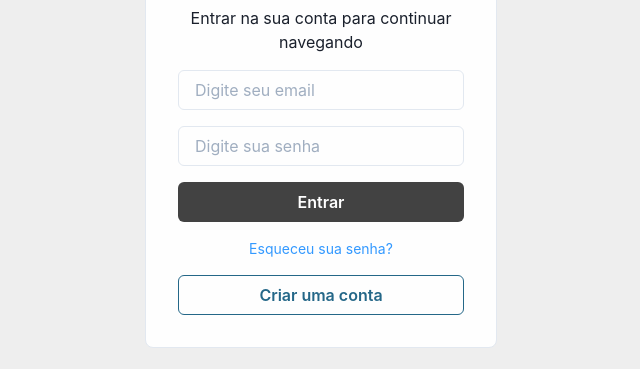
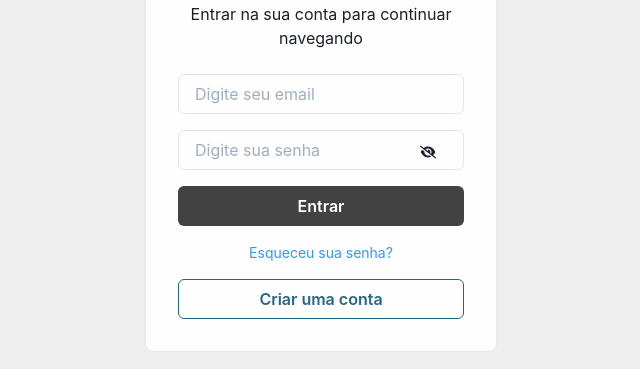
Before and after one commit to gabrielesnack/coruja-sports, a Next.js app: page /login in a window 1280 px wide. Shown: the part 300-669 px from the top of the page, without its empty margins (319-959 px from the left). Built offline with nearby package versions, Linux system fonts and the light colour scheme.

Commit message:
feat: login + field component

```diff
--- a/modules/authentication/components/loginForm/component.tsx
+++ b/modules/authentication/components/loginForm/component.tsx
@@ -1,11 +1,74 @@
-import { Button, Flex, Input, Link } from '@chakra-ui/react'
+import {
+  Button,
+  Flex,
+  FormControl,
+  FormControlProps,
+  Input,
+  Link,
+} from '@chakra-ui/react'
+import { yupResolver } from '@hookform/resolvers/yup'
+import { SubmitHandler, useForm } from 'react-hook-form'
+import { Field } from '../../../commons/components/field'
+import { InputPassword } from '../../../commons/components/inputPassword'
+import { useLogin } from '../../hooks/useLogin'
+import { LoginInputsType } from './inteface'
+import { schemaValidation } from './props'
 
 export const LoginForm = () => {
+  const {
+    register,
+    handleSubmit,
+    formState: { errors },
+  } = useForm<LoginInputsType>({
+    resolver: yupResolver(schemaValidation),
+  })
+
+  const { login, isLoading } = useLogin()
+
+  const onSubmit: SubmitHandler<LoginInputsType> = (data) => {
+    login(data)
+  }
+
   return (
-    <Flex w="100%" flexDirection="column" gap="4">
-      <Input placeholder="Digite seu email" size="md" />
-      <Input placeholder="Digite sua senha" size="md" />
-      <Button colorScheme="primary">Entrar</Button>
+    <Flex w="100%">
+      <FormControl
+        position="relative"
+        d="flex"
+        flexDir="column"
+        gap="4"
+        as="form"
+        onSubmit={handleSubmit(onSubmit)}
+        isDisabled={isLoading}
+      >
+        <Flex flexDir="column" gap="4">
+          <Field isInvalid={!!errors.email} errMsg={errors.email?.message}>
+            <Input
+              placeholder="Digite seu email"
+              size="md"
+              {...register('email')}
+            />
+          </Field>
+
+          <Field
+            isInvalid={!!errors.password}
+            errMsg={errors.password?.message}
+          >
+            <InputPassword
+              placeholder="Digite sua senha"
+              register={() => register('password')}
+            />
+          </Field>
+        </Flex>
+
+        <Flex flexDir="column" gap="4">
+          <Button
+            type="submit"
+            colorScheme="primary"
+            isDisabled={isLoading}
+            isLoading={isLoading}
+          >
+            Entrar
+          </Button>
 
           <Flex w="100%" justifyContent="center">
             <Link color="info" fontWeight="normal" fontSize="sm">
@@ -13,9 +76,16 @@ export const LoginForm = () => {
             </Link>
           </Flex>
 
-      <Button colorScheme="secondary" variant="outline">
+          <Button
+            colorScheme="secondary"
+            variant="outline"
+            isDisabled={isLoading}
+            isLoading={isLoading}
+          >
             Criar uma conta
           </Button>
         </Flex>
+      </FormControl>
+    </Flex>
   )
 }
--- /dev/null
+++ b/modules/authentication/components/loginForm/inteface.ts
@@ -0,0 +1,3 @@
+import { LoginUserProps } from '../../hooks/useLogin/interface'
+
+export type LoginInputsType = LoginUserProps
--- /dev/null
+++ b/modules/authentication/components/loginForm/props.ts
@@ -0,0 +1,11 @@
+import * as yup from 'yup'
+
+export const schemaValidation = yup
+  .object({
+    email: yup
+      .string()
+      .required('O campo Email é obrigatório.')
+      .email('O email informado não é valido.'),
+    password: yup.string().required('O campo Senha é obrigatório.'),
+  })
+  .required()
--- a/modules/authentication/components/signupForm/interface.ts
+++ b/modules/authentication/components/signupForm/interface.ts
@@ -1,5 +1,10 @@
+import { FormControlProps } from '@chakra-ui/react'
 import { RegisterUserProps } from '../../hooks/useRegister/interface'
 
 export type RegisterInputsType = RegisterUserProps & {
   passwordConfirmation: RegisterUserProps['password']
 }
+
+export type FieldProps = FormControlProps & {
+  errMsg?: string
+}
--- /dev/null
+++ b/modules/authentication/hooks/useLogin/index.ts
@@ -0,0 +1,57 @@
+import { useToast } from '@chakra-ui/react'
+import { useRouter } from 'next/router'
+import { useState } from 'react'
+import { fetchAPI } from '../../../commons/helpers/fetchApi'
+import { StorageHandler } from '../../../commons/helpers/storageHandler'
+import { LoginPayload, LoginUserProps } from './interface'
+
+export const useLogin = () => {
+  const toast = useToast()
+  const router = useRouter()
+  const [isLoading, setLoading] = useState(false)
+
+  async function login(payload: LoginUserProps) {
+    setLoading(true)
+    try {
+      const res = await fetchAPI.post<LoginPayload>('login', {
+        body: payload,
+      })
+
+      const { token } = res
+
+      StorageHandler().setSessionToken(token)
+
+      toast({
+        title: 'Login realizado com sucesso.',
+        description:
+          'Seja bem-vindo ao Coruja Sports, você será redirecionado a página inicial.',
+        status: 'success',
+        duration: 2000,
+        isClosable: true,
+        position: 'top-right',
+        variant: 'left-accent',
+        onCloseComplete: () => {
+          router.push('/')
+        },
+      })
+    } catch (error) {
+      toast({
+        title: 'Não foi possível conectar na conta.',
+        description:
+          'Tente novamente mais tarde ou entre em contato com a nossa equipe.',
+        status: 'error',
+        duration: 2000,
+        isClosable: true,
+        position: 'top-right',
+        variant: 'left-accent',
+      })
+    }
+
+    setLoading(false)
+  }
+
+  return {
+    login,
+    isLoading,
+  }
+}
--- /dev/null
+++ b/modules/authentication/hooks/useLogin/interface.ts
@@ -0,0 +1,8 @@
+export type LoginUserProps = {
+  email: string
+  password: string
+}
+
+export type LoginPayload = {
+  token: string
+}
--- /dev/null
+++ b/modules/commons/components/field/component.tsx
@@ -0,0 +1,17 @@
+import {
+  FormControl,
+  FormErrorMessage,
+  useFormControlContext,
+} from '@chakra-ui/react'
+import { FieldProps } from './interface'
+
+export const Field = ({ children, errMsg, ...props }: FieldProps) => {
+  const { isDisabled } = useFormControlContext()
+
+  return (
+    <FormControl {...props} isDisabled={isDisabled}>
+      {children}
+      <FormErrorMessage>{errMsg}</FormErrorMessage>
+    </FormControl>
+  )
+}
--- /dev/null
+++ b/modules/commons/components/field/index.ts
@@ -0,0 +1 @@
+export * from './component'
--- /dev/null
+++ b/modules/commons/components/field/interface.ts
@@ -0,0 +1,5 @@
+import { FormControlProps } from '@chakra-ui/react'
+
+export type FieldProps = FormControlProps & {
+  errMsg?: string
+}
--- a/pages/login.tsx
+++ b/pages/login.tsx
@@ -25,7 +25,7 @@ const Login: NextPage = () => {
             <Heading size="xl" mb="2">
               Coruja Sports
             </Heading>
-            <Text mb="4" textAlign="center">
+            <Text mb="6" textAlign="center">
               Entrar na sua conta para continuar navegando
             </Text>
             <LoginForm />
```
Also changed, not shown: modules/authentication/components/signupForm/component.tsx (+14 -24 lines). Lines whose indentation alone changed are shown as unchanged.
